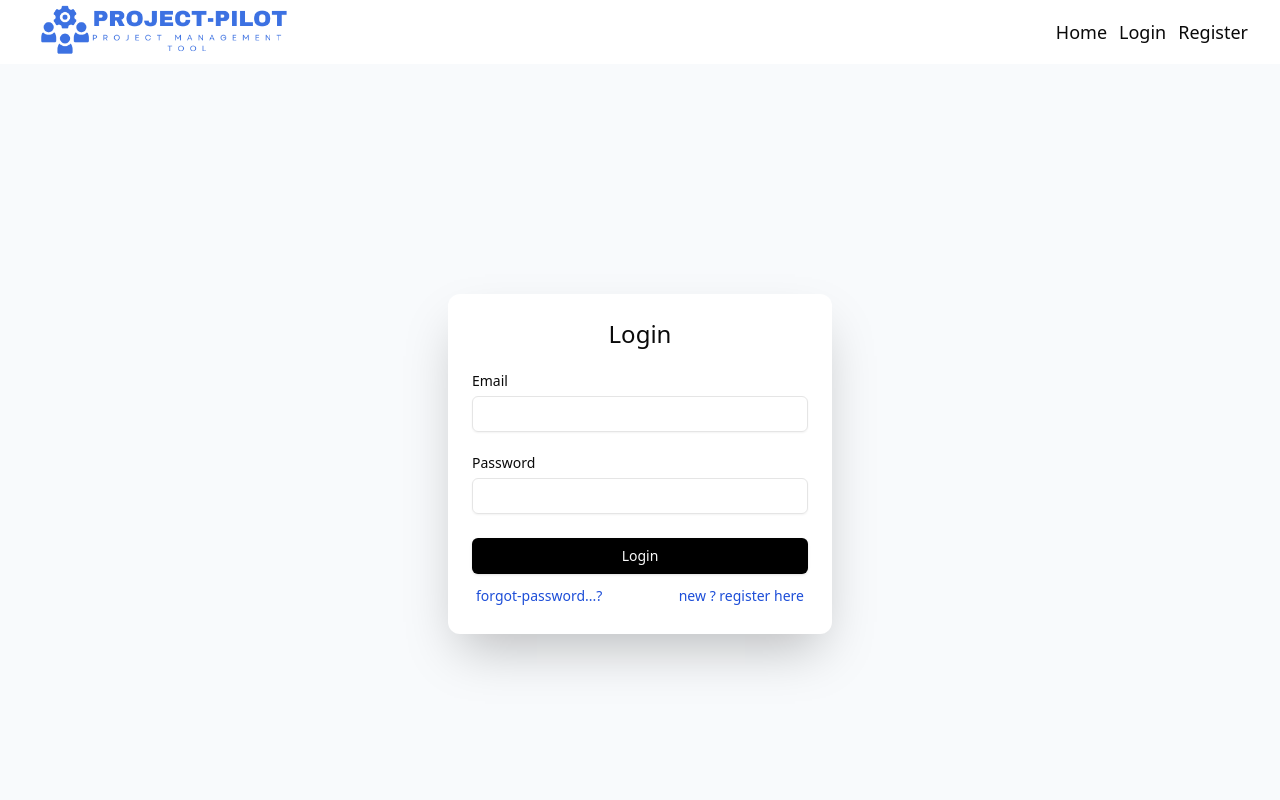
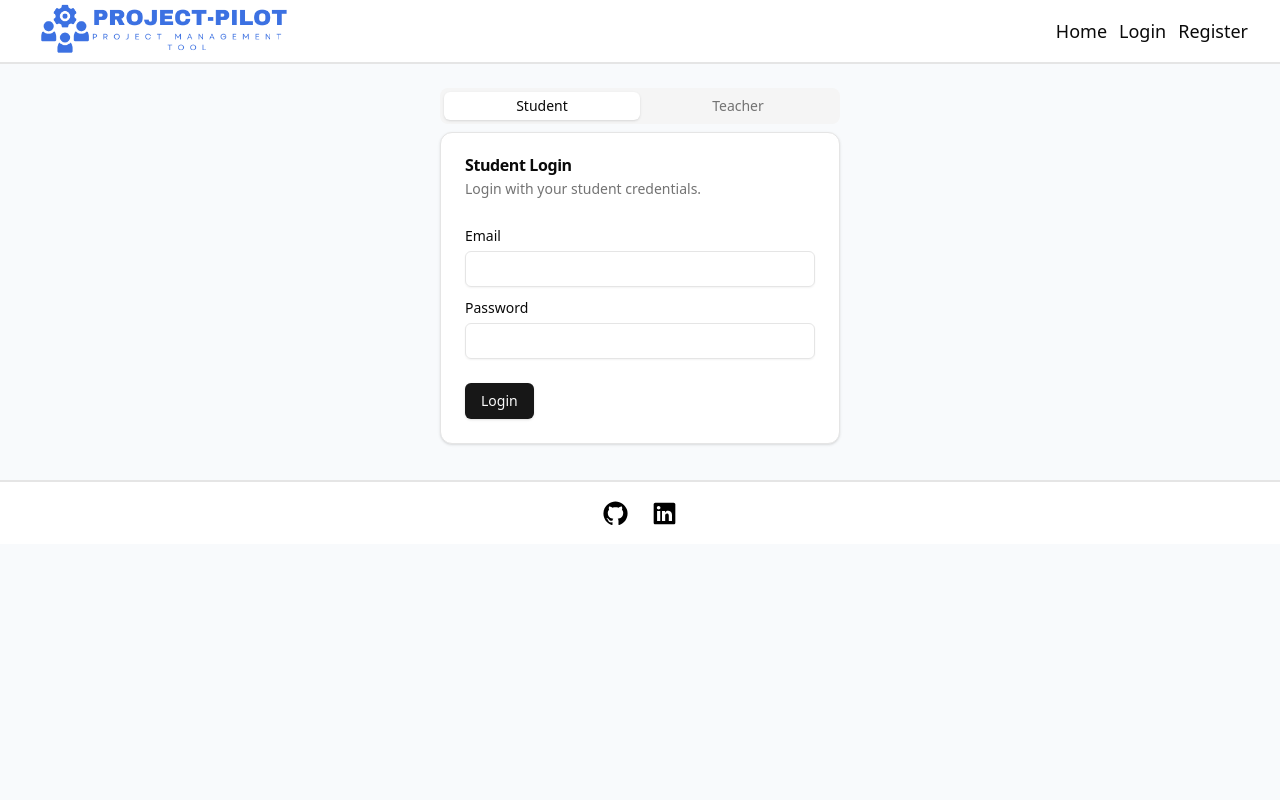
Before and after one commit to adityach0uhan/Project-Pilot, a Next.js app: page /login in a window 1280 px wide. Shown: the top 800 px of the page. Built offline with nearby package versions, Linux system fonts and the light colour scheme.

Commit message:
New Login Page

```diff
--- a/package.json
+++ b/package.json
@@ -14,6 +14,7 @@
     "@radix-ui/react-icons": "^1.3.1",
     "@radix-ui/react-label": "^2.1.0",
     "@radix-ui/react-slot": "^1.1.0",
+    "@radix-ui/react-tabs": "^1.1.1",
     "class-variance-authority": "^0.7.0",
     "clsx": "^2.1.1",
     "lucide-react": "^0.454.0",
--- a/src/app/(auth)/login/page.tsx
+++ b/src/app/(auth)/login/page.tsx
@@ -1,52 +1,69 @@
 import { Button } from '@/components/ui/button';
+import {
+    Card,
+    CardContent,
+    CardDescription,
+    CardFooter,
+    CardHeader,
+    CardTitle
+} from '@/components/ui/card';
 import { Input } from '@/components/ui/input';
 import { Label } from '@/components/ui/label';
-import Link from 'next/link';
-import React from 'react';
+import { Tabs, TabsContent, TabsList, TabsTrigger } from '@/components/ui/tabs';
 
-const page = () => {
+export default function page() {
     return (
-        <div className='w-screen min-h-screen flex items-center justify-center p-2 '>
-            <div className='flex flex-col items-center rounded-xl md:p-6 justify- shadow-2xl bg-white  md:min-w-96 min-w-full p-2 gap-6'>
-                <h1 className='w-full text-center text-2xl'>Login</h1>
-                <div className='flex flex-col gap-2 items-center justify-start w-full'>
-                    <Label className='w-full  text-start' htmlFor='email'>
-                        Email
-                    </Label>
-                    <Input
-                        className='w-full  text-start'
-                        type='email'
-                        id='email'
-                    />
-                </div>
-                <div className='flex flex-col gap-2 items-center justify-start w-full'>
-                    <Label className='w-full  text-start' htmlFor='password'>
-                        Password
-                    </Label>
-                    <Input
-                        className='w-full  text-start'
-                        type='password'
-                        id='password'
-                    />
-                </div>
-                <div className='flex flex-col  items-center justify-start w-full'>
-                    <Button className='w-full bg-black'>Login</Button>{' '}
-                    <div className='p-1 mt-2 text-sm flex flex- gap-7  w-full items-center justify-between'>
-                        <Link
-                            className=' text-blue-700  text-start'
-                            href={'/forgot-password'}>
-                            forgot-password...?
-                        </Link>
-                        <Link
-                            className=' text-blue-700  text-start'
-                            href='/register'>
-                            new ? register here
-                        </Link>
-                    </div>
-                </div>
-            </div>
-        </div>
+        <Tabs defaultValue='student' className='w-[400px] m-auto mt-6'>
+            <TabsList className='grid w-full grid-cols-2'>
+                <TabsTrigger value='student'>Student </TabsTrigger>
+                <TabsTrigger value='teacher'>Teacher </TabsTrigger>
+            </TabsList>
+            <TabsContent value='student'>
+                <Card>
+                    <CardHeader>
+                        <CardTitle>Student Login</CardTitle>
+                        <CardDescription>
+                            Login with your student credentials.
+                        </CardDescription>
+                    </CardHeader>
+                    <CardContent className='space-y-2'>
+                        <div className='space-y-1'>
+                            <Label htmlFor='student-email'>Email</Label>
+                            <Input id='student-email' type='email' />
+                        </div>
+                        <div className='space-y-1'>
+                            <Label htmlFor='student-password'>Password</Label>
+                            <Input id='student-password' />
+                        </div>
+                    </CardContent>
+                    <CardFooter>
+                        <Button>Login</Button>
+                    </CardFooter>
+                </Card>
+            </TabsContent>
+            <TabsContent value='teacher'>
+                <Card>
+                    <CardHeader>
+                        <CardTitle>Teacher Login</CardTitle>
+                        <CardDescription>
+                            Do not attempt to login if you are not a teacher.
+                        </CardDescription>
+                    </CardHeader>
+                    <CardContent className='space-y-2'>
+                        <div className='space-y-1'>
+                            <Label htmlFor='teacher-email'>Email</Label>
+                            <Input id='teacher-email' type='email' />
+                        </div>
+                        <div className='space-y-1'>
+                            <Label htmlFor='teacher-password'>Password</Label>
+                            <Input id='teacher-password' type='password' />
+                        </div>
+                    </CardContent>
+                    <CardFooter>
+                        <Button>Login</Button>
+                    </CardFooter>
+                </Card>
+            </TabsContent>
+        </Tabs>
     );
-};
-
-export default page;
+}
--- a/src/components/ui/base/Footer.tsx
+++ b/src/components/ui/base/Footer.tsx
@@ -3,7 +3,7 @@ import React from 'react';
 
 const Footer = () => {
     return (
-        <div className='w-screen relative bottom-0 mt-9 p-2 py-4  flex items-center justify-center h-16 gap-6 bg-white border-t-2'>
+        <span className='w-full relative bottom-0 mt-9 p-2 py-4  flex items-center justify-center h-16 gap-6 bg-white border-t-2'>
             <a href='https://github.com/adityach0uhan'>
                 <Image src='/github.svg' alt='github' width={25} height={25} />
             </a>
@@ -15,7 +15,7 @@ const Footer = () => {
                     height={25}
                 />
             </a>
-        </div>
+        </span>
     );
 };
 
--- a/src/components/ui/base/HeroSection.tsx
+++ b/src/components/ui/base/HeroSection.tsx
@@ -20,14 +20,14 @@ const HeroSection = () => {
                 <span className='flex gap-3'>
                     <Link href='/register'>
                         <Button
-                            className='w-28 bg-[#3C71E2]'
+                            className='w-28 text-white bg-[#3C71E2]'
                             variant={'outline'}>
                             Register
                         </Button>
                     </Link>
                     <Link href='/login'>
                         <Button
-                            className='w-28 bg-[#3C71E2]'
+                            className='w-28 text-white bg-[#3C71E2]'
                             variant={'outline'}>
                             Login
                         </Button>
--- a/src/components/ui/base/Navbar.tsx
+++ b/src/components/ui/base/Navbar.tsx
@@ -8,10 +8,11 @@ import {
     SheetTrigger
 } from '@/components/ui/sheet';
 import Image from 'next/image';
+import Footer from './Footer';
 
 const Navbar = () => {
     return (
-        <div className='w-screen h-16 flex items-center justify-between md:px-8 px-2 py-1  bg-white overflow-hidden'>
+        <div className='w-screen h-16 flex items-center justify-between md:px-8 px-2 py-1  bg-white overflow-hidden border-b-2'>
             <div className='md:flex items-center hover:cursor-pointer'>
                 <Image
                     className='mt-6'
@@ -62,7 +63,7 @@ const Navbar = () => {
                                             Register
                                         </Link>
                                     </span>
-                                    <span>{/* <Footer /> */}</span>
+                                    <Footer />
                                 </span>
                             </SheetDescription>
                         </SheetHeader>
--- a/src/components/ui/base/ToolsUsed.tsx
+++ b/src/components/ui/base/ToolsUsed.tsx
@@ -4,7 +4,7 @@ const ToolsUsed = () => {
     return (
         <div className='w-full flex md:flex-row flex-col gap-3 items-center justify-center '>
             <div className=' flex justify-center flex-col bg-white p-4 items-center rounded-lg md:w-1/2 w-full'>
-                <h1 className=' w-full text-center text-xl my-3'>Frontend</h1>
+                <h1 className=' w-full text-center text-xl mb-3'>Frontend</h1>
                 <ul className=' flex flex-wrap gap-6 items-start justify-center'>
                     <li className='flex items-center'>
                         <Image
@@ -58,7 +58,7 @@ const ToolsUsed = () => {
             </div>
             <div className=' flex justify-center flex-col bg-white p-4 items-center rounded-lg md:w-1/2 w-full'>
                 {' '}
-                <h1 className=' w-full text-center text-xl my-3'>Backend</h1>
+                <h1 className=' w-full text-center text-xl mb-3'>Backend</h1>
                 <ul className=' flex flex-wrap gap-6 items-start justify-center'>
                     <li className='flex items-center'>
                         <Image
--- /dev/null
+++ b/src/components/ui/card.tsx
@@ -0,0 +1,76 @@
+import * as React from "react"
+
+import { cn } from "@/lib/utils"
+
+const Card = React.forwardRef<
+  HTMLDivElement,
+  React.HTMLAttributes<HTMLDivElement>
+>(({ className, ...props }, ref) => (
+  <div
+    ref={ref}
+    className={cn(
+      "rounded-xl border bg-card text-card-foreground shadow",
+      className
+    )}
+    {...props}
+  />
+))
+Card.displayName = "Card"
+
+const CardHeader = React.forwardRef<
+  HTMLDivElement,
+  React.HTMLAttributes<HTMLDivElement>
+>(({ className, ...props }, ref) => (
+  <div
+    ref={ref}
+    className={cn("flex flex-col space-y-1.5 p-6", className)}
+    {...props}
+  />
+))
+CardHeader.displayName = "CardHeader"
+
+const CardTitle = React.forwardRef<
+  HTMLDivElement,
+  React.HTMLAttributes<HTMLDivElement>
+>(({ className, ...props }, ref) => (
+  <div
+    ref={ref}
+    className={cn("font-semibold leading-none tracking-tight", className)}
+    {...props}
+  />
+))
+CardTitle.displayName = "CardTitle"
+
+const CardDescription = React.forwardRef<
+  HTMLDivElement,
+  React.HTMLAttributes<HTMLDivElement>
+>(({ className, ...props }, ref) => (
+  <div
+    ref={ref}
+    className={cn("text-sm text-muted-foreground", className)}
+    {...props}
+  />
+))
+CardDescription.displayName = "CardDescription"
+
+const CardContent = React.forwardRef<
+  HTMLDivElement,
+  React.HTMLAttributes<HTMLDivElement>
+>(({ className, ...props }, ref) => (
+  <div ref={ref} className={cn("p-6 pt-0", className)} {...props} />
+))
+CardContent.displayName = "CardContent"
+
+const CardFooter = React.forwardRef<
+  HTMLDivElement,
+  React.HTMLAttributes<HTMLDivElement>
+>(({ className, ...props }, ref) => (
+  <div
+    ref={ref}
+    className={cn("flex items-center p-6 pt-0", className)}
+    {...props}
+  />
+))
+CardFooter.displayName = "CardFooter"
+
+export { Card, CardHeader, CardFooter, CardTitle, CardDescription, CardContent }
--- /dev/null
+++ b/src/components/ui/tabs.tsx
@@ -0,0 +1,55 @@
+"use client"
+
+import * as React from "react"
+import * as TabsPrimitive from "@radix-ui/react-tabs"
+
+import { cn } from "@/lib/utils"
+
+const Tabs = TabsPrimitive.Root
+
+const TabsList = React.forwardRef<
+  React.ElementRef<typeof TabsPrimitive.List>,
+  React.ComponentPropsWithoutRef<typeof TabsPrimitive.List>
+>(({ className, ...props }, ref) => (
+  <TabsPrimitive.List
+    ref={ref}
+    className={cn(
+      "inline-flex h-9 items-center justify-center rounded-lg bg-muted p-1 text-muted-foreground",
+      className
+    )}
+    {...props}
+  />
+))
+TabsList.displayName = TabsPrimitive.List.displayName
+
+const TabsTrigger = React.forwardRef<
+  React.ElementRef<typeof TabsPrimitive.Trigger>,
+  React.ComponentPropsWithoutRef<typeof TabsPrimitive.Trigger>
+>(({ className, ...props }, ref) => (
+  <TabsPrimitive.Trigger
+    ref={ref}
+    className={cn(
+      "inline-flex items-center justify-center whitespace-nowrap rounded-md px-3 py-1 text-sm font-medium ring-offset-background transition-all focus-visible:outline-none focus-visible:ring-2 focus-visible:ring-ring focus-visible:ring-offset-2 disabled:pointer-events-none disabled:opacity-50 data-[state=active]:bg-background data-[state=active]:text-foreground data-[state=active]:shadow",
+      className
+    )}
+    {...props}
+  />
+))
+TabsTrigger.displayName = TabsPrimitive.Trigger.displayName
+
+const TabsContent = React.forwardRef<
+  React.ElementRef<typeof TabsPrimitive.Content>,
+  React.ComponentPropsWithoutRef<typeof TabsPrimitive.Content>
+>(({ className, ...props }, ref) => (
+  <TabsPrimitive.Content
+    ref={ref}
+    className={cn(
+      "mt-2 ring-offset-background focus-visible:outline-none focus-visible:ring-2 focus-visible:ring-ring focus-visible:ring-offset-2",
+      className
+    )}
+    {...props}
+  />
+))
+TabsContent.displayName = TabsPrimitive.Content.displayName
+
+export { Tabs, TabsList, TabsTrigger, TabsContent }
```
Also changed, not shown: 1 other file (tests, documents, lock files or other folders).
